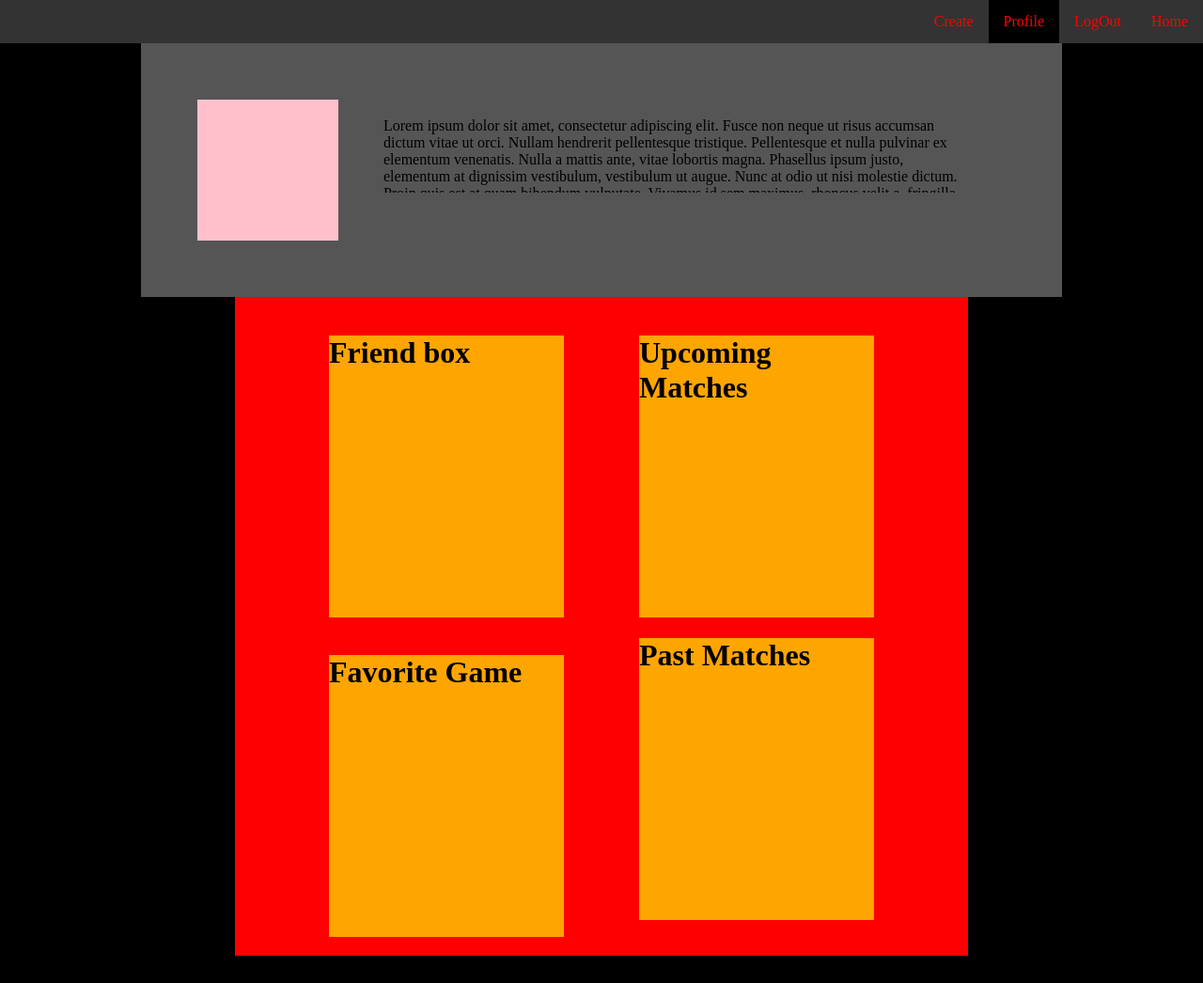
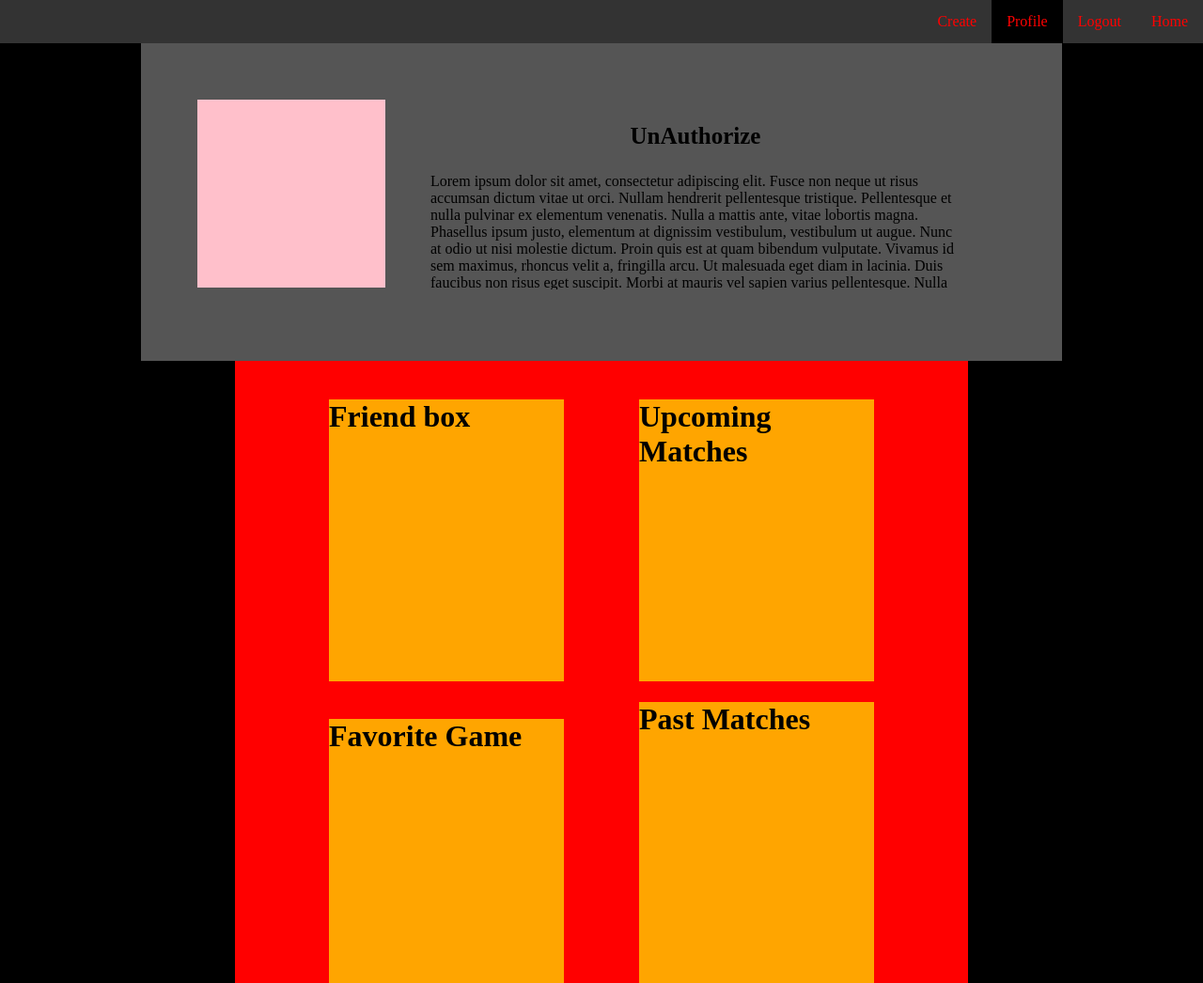
Before and after one commit to CodeName-Kids-Next-Door/CNKND, a Python web app: template Templates/profile.html in a window 1280 px wide. Shown: the top 1046 px of the page at 94% size. Before the commit the page ends 1017 px from the top, so only its background shows below. Run offline with Jinja, Linux system fonts and the light colour scheme; the template is opened without the code that fills it, so the values that code supplies are empty.

Commit message:
updates of updates!!!!!!
eifn ksdng'pksn' dpng'arem g'pkan'gknw' rkansg
alm
garlmh

```diff
--- a/Templates/login.html
+++ b/Templates/login.html
@@ -95,8 +95,7 @@
       </div>
       <br>
       <body>
-      <form class="image" method="get" action="/_ah/login"
-            style="text-align:center; font: 13px sans-serif">
+      <form class="image" method="get" action="/_ah/login" style="text-align:center; font: 13px sans-serif">
             <h2>Already a User? Sign in below!</h2>
         <div style="width: 20em; margin: 1em auto;
                     text-align:left;
--- a/templates/login.html
+++ b/templates/login.html
@@ -95,8 +95,7 @@
       </div>
       <br>
       <body>
-      <form class="image" method="get" action="/_ah/login"
-            style="text-align:center; font: 13px sans-serif">
+      <form class="image" method="get" action="/_ah/login" style="text-align:center; font: 13px sans-serif">
             <h2>Already a User? Sign in below!</h2>
         <div style="width: 20em; margin: 1em auto;
                     text-align:left;
--- a/templates/profile.html
+++ b/templates/profile.html
@@ -35,8 +35,8 @@
         margin: 0 150px;
       }
       div.pic{
-        width: 150px;
-        height: 150px;
+        width: 200px;
+        height: 200px;
         background-color: pink;
         flex-shrink: 0;
         /* padding: 150px; */
@@ -59,7 +59,7 @@
         float: right; */
       }
       .bio{
-        height: 80px;
+        height: 124px;
         overflow: scroll;
       }
       #style {
@@ -87,6 +87,7 @@
       }
       .name{
         text-align: center;
+        font-size: 25px;
       }
       .Match{
 
@@ -111,7 +112,7 @@
     <div id = "style">
       <ul>
           <li><a class="active" href="/">Home</a></li>
-          <li><a href="{{logout}}">LogOut</a></li>
+          <li><a href="{{logout}}">Logout</a></li>
           <li><a href="/profile" class = "highlight">Profile</a></li>
           <li><a href="/tournamentCreator">Create</a></li>
         </ul>
@@ -121,7 +122,7 @@
 
       </div>
       <div class="name-bio">
-        <h3 class="name"> {{UserName}} </h3>
+        <h3 class="name"> UnAuthorize</h3>
         <p class="bio">
             Lorem ipsum dolor sit amet, consectetur adipiscing elit. Fusce non neque ut risus accumsan dictum vitae ut orci. Nullam hendrerit pellentesque tristique. Pellentesque et nulla pulvinar ex elementum venenatis. Nulla a mattis ante, vitae lobortis magna. Phasellus ipsum justo, elementum at dignissim vestibulum, vestibulum ut augue. Nunc at odio ut nisi molestie dictum. Proin quis est at quam bibendum vulputate.
 
```
Also changed, not shown: Templates/profile.html (+6 -5 lines), main.py (+6 -6 lines).
